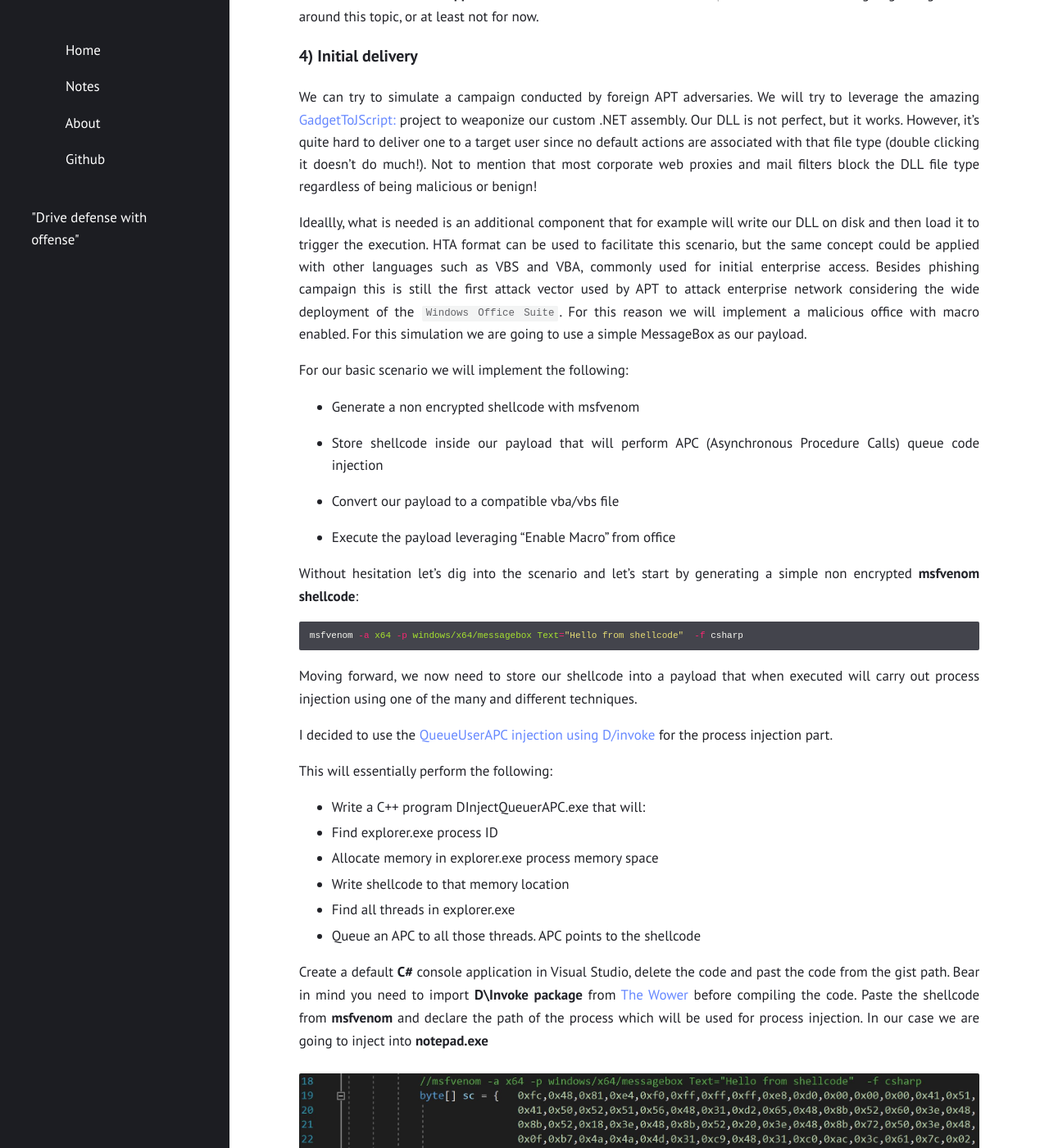
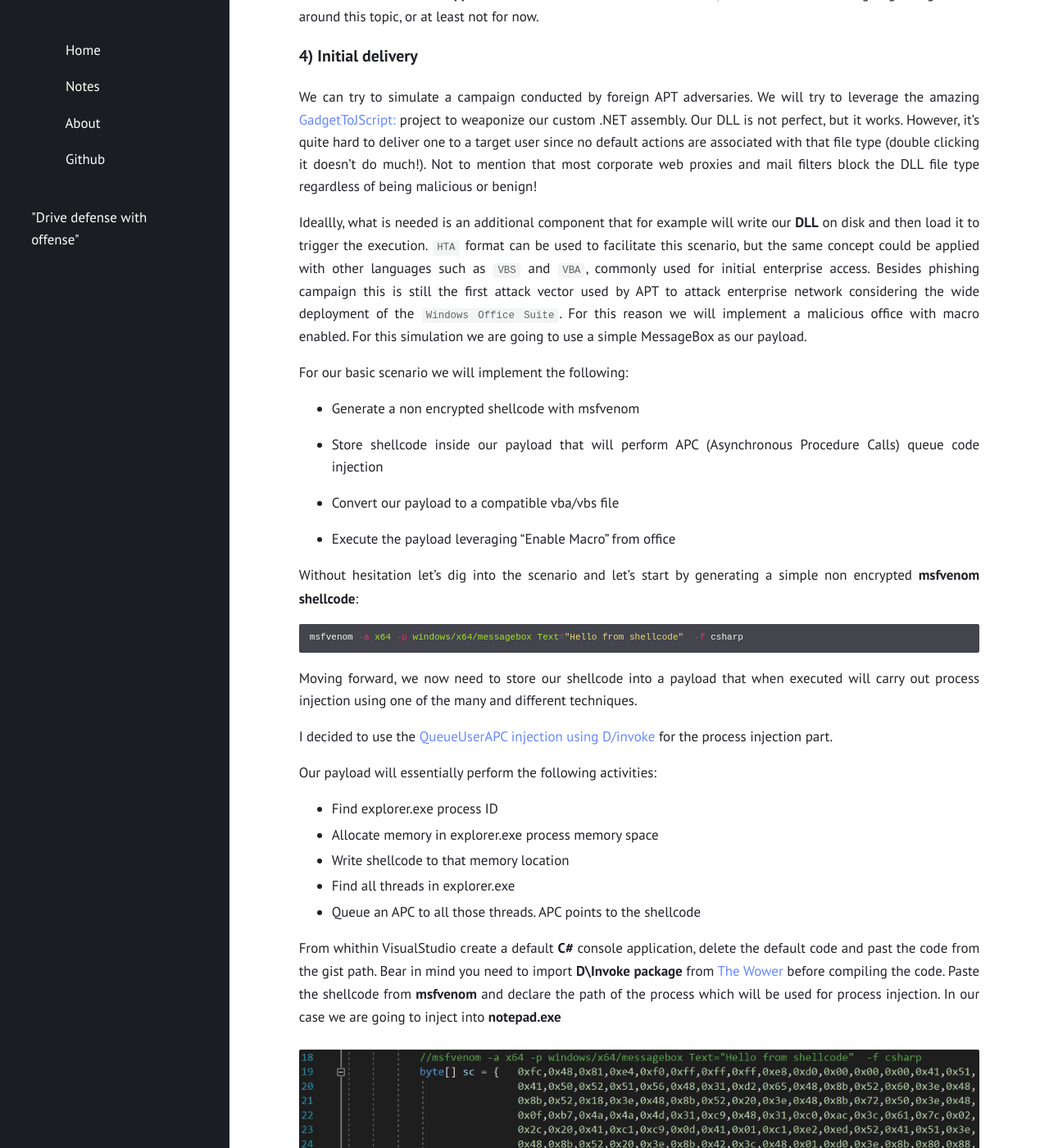
Before and after one commit to Fil88/Fil88.github.io, a Jekyll site: the page built from _posts/2021-07-01-Entering-the-Covenant-C2C.md, in a window 1280 px wide and 1400 px high, scrolled down 7902 px. Shown: the whole window at 82% size. Built offline with Jekyll 4.4.1, drawn with Linux system fonts in a browser that asks for light colours.

Commit message:
Update 2021-07-01-Entering-the-Covenant-C2C.md

```diff
--- a/_posts/2021-07-01-Entering-the-Covenant-C2C.md
+++ b/_posts/2021-07-01-Entering-the-Covenant-C2C.md
@@ -332,8 +332,8 @@ Our DLL is not perfect, but it works. However, it's quite hard to deliver one to
 Not to mention that most corporate web proxies and mail filters block the DLL file type regardless of being malicious or benign!
 
 
-Ideallly, what is needed is an additional component that for example will write our DLL on disk and then load it to trigger the execution.
-HTA format can be used to facilitate this scenario, but the same concept could be applied with other languages such as VBS and VBA, commonly used for initial enterprise access.
+Ideallly, what is needed is an additional component that for example will write our __DLL__ on disk and then load it to trigger the execution.
+`HTA` format can be used to facilitate this scenario, but the same concept could be applied with other languages such as `VBS` and `VBA`, commonly used for initial enterprise access.
 Besides phishing campaign this is still the first attack vector used by APT to attack enterprise network considering the wide deployment of the `Windows Office Suite`.
 For this reason we will implement a malicious office with macro enabled. For this simulation we are going to use a simple MessageBox as our payload.
 
@@ -359,9 +359,8 @@ Moving forward, we now need to store our shellcode into a payload that when exec
 
 I decided to use the [QueueUserAPC injection using D/invoke](https://gist.github.com/jfmaes/944991c40fb34625cf72fd33df1682c0) for the process injection part.
 
-This will essentially perform the following:
+Our payload will essentially perform the following activities:
 
-- Write a C++ program DInjectQueuerAPC.exe that will:
 - Find explorer.exe process ID
 - Allocate memory in explorer.exe process memory space
 - Write shellcode to that memory location
@@ -369,7 +368,7 @@ This will essentially perform the following:
 - Queue an APC to all those threads. APC points to the shellcode
 
 
-Create a default __C#__ console application in Visual Studio, delete the code and past the code from the gist path.
+From whithin VisualStudio create a default __C#__ console application, delete the default code and past the code from the gist path.
 Bear in mind you need to import __D\Invoke__ __package__ from [The Wower](https://twitter.com/therealwover?lang=en) before compiling the code. Paste the shellcode from __msfvenom__ and declare
 the path of the process which will be used for process injection. In our case we are going to inject into __notepad.exe__
 
```
